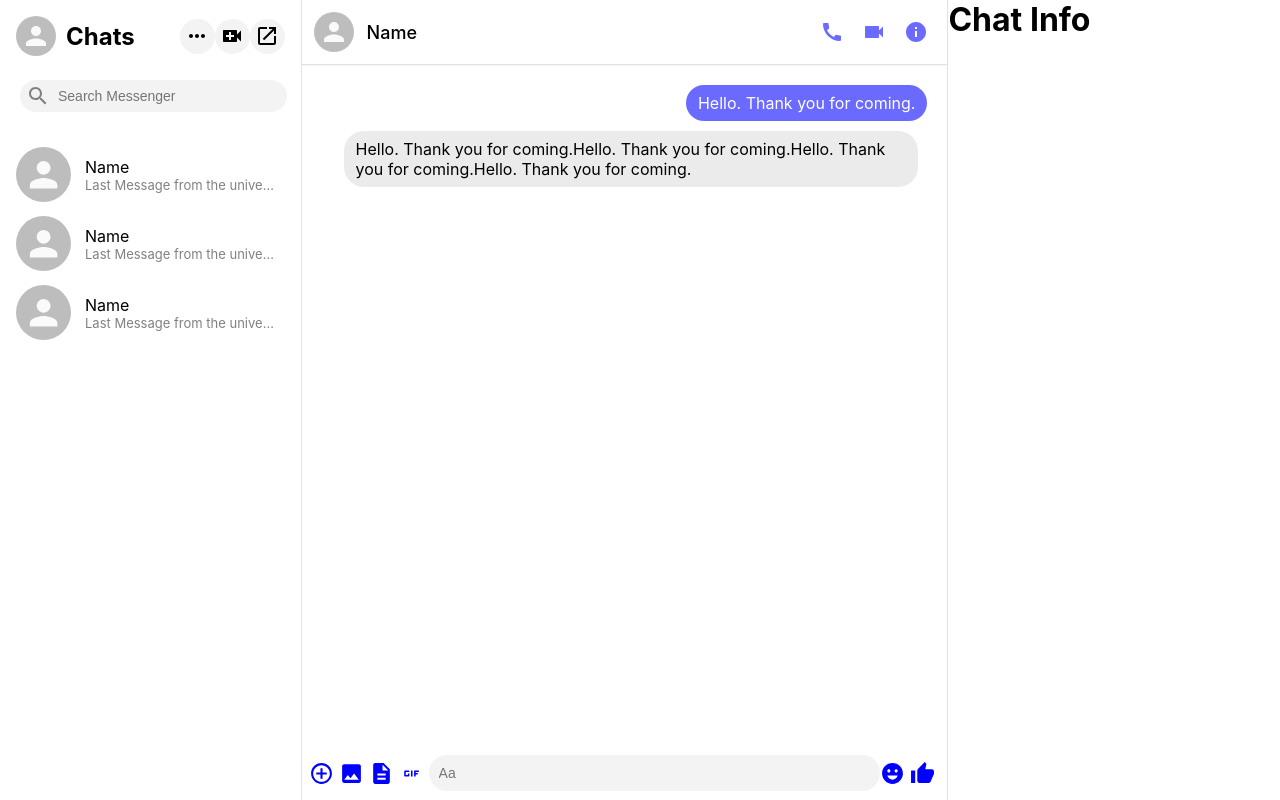
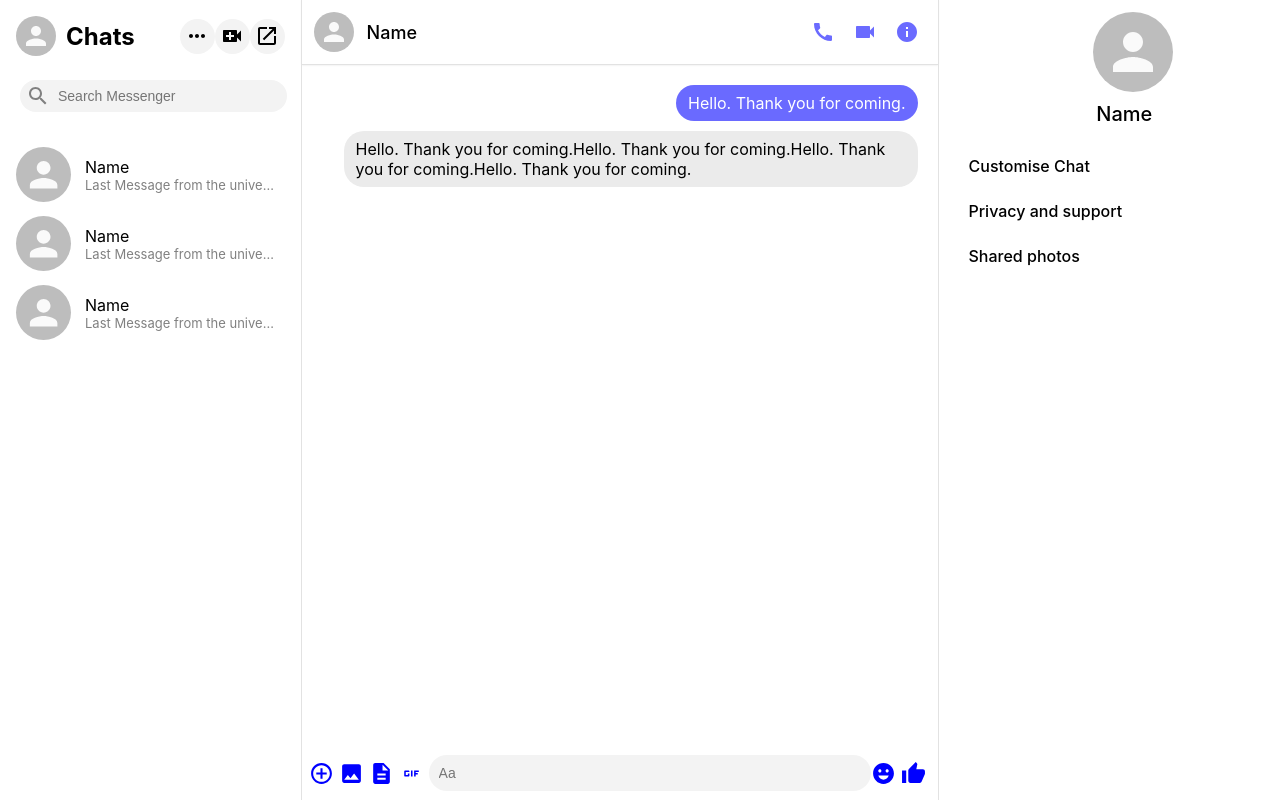
Before and after one commit to KamalByanjankar/reat-time-chat-app, a React (Create React App) app: page / in a window 1280 px wide. Built offline with nearby package versions, Linux system fonts and the light colour scheme.

Commit message:
Chat Info added

```diff
--- a/src/components/Chat/Chat/Chat.js
+++ b/src/components/Chat/Chat/Chat.js
@@ -14,7 +14,6 @@ import ThumbUpIcon from '@material-ui/icons/ThumbUp'
 
 
 function Chat() {
-
 
     return (
         <div className="chat">
--- a/src/components/Chat/ChatInfo/ChatInfo.css
+++ b/src/components/Chat/ChatInfo/ChatInfo.css
@@ -1,3 +1,24 @@
 .chatInfo {
   flex: 0.385;
+  padding: 6px 0 0 15px;
 }
+
+.chatInfo > p {
+  text-align: center;
+  margin: 10px 0 30px 0;
+  font-weight: 500;
+  font-size: 20px;
+}
+
+.chatInfo > .MuiAvatar-root {
+  left: 40%;
+  width: 80px;
+  height: 80px;
+}
+
+.chatInfo__details > div {
+  font-weight: 500;
+  cursor: pointer;
+  border-radius: 10px;
+  margin: 25px 0;
+}
--- a/src/components/Chat/ChatInfo/ChatInfo.js
+++ b/src/components/Chat/ChatInfo/ChatInfo.js
@@ -1,3 +1,4 @@
+import { Avatar } from '@material-ui/core'
 import React from 'react'
 import './ChatInfo.css'
 
@@ -5,7 +6,19 @@ import './ChatInfo.css'
 function ChatInfo() {
     return (
         <div className="chatInfo">
-            <h1>Chat Info</h1>
+            <Avatar />
+            <p>Name</p>
+            <div className="chatInfo__details">
+                <div>
+                    <p>Customise Chat</p>
+                </div>
+                <div>
+                    <p>Privacy and support</p>
+                </div>
+                <div>
+                    <p>Shared photos</p>
+                </div>
+            </div>
         </div>
     )
 }
```
Also changed, not shown: 1 other file (tests, documents, lock files or other folders).
